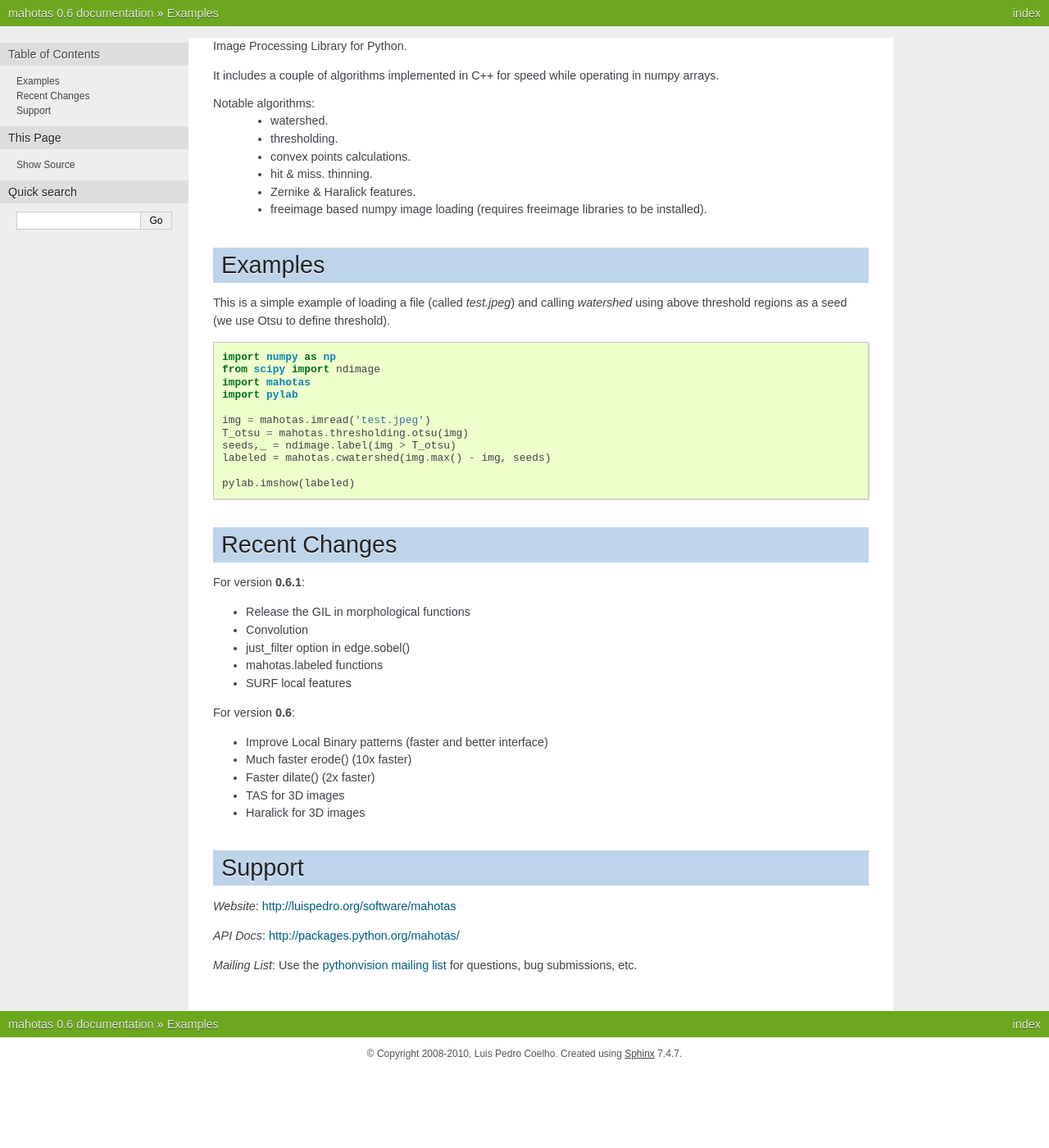
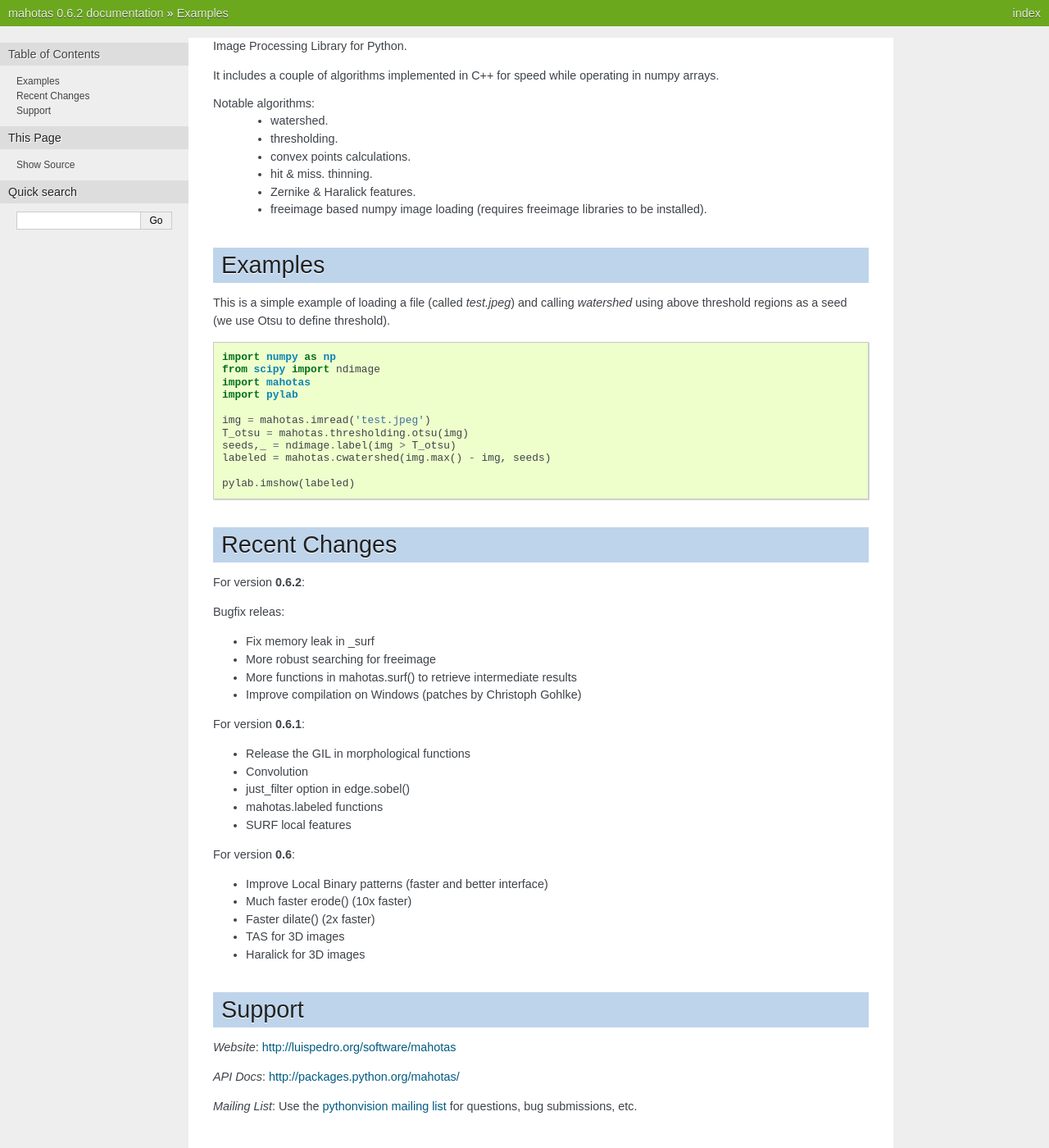
Before and after one commit to luispedro/mahotas, a Sphinx documentation site: the page built from docs/source/readme.rst, in a window 1280 px wide and 1400 px high. Shown: the whole window at 82% size. Built offline with Sphinx 7.4.7, drawn with Linux system fonts in a browser that asks for light colours; formulas are drawn with MathJax 3; some of the changed text lies outside the part shown.

Commit message:
BLD: Update version number & list changes
This is preparing a new, bugfix-only, release.

```diff
--- a/docs/source/conf.py
+++ b/docs/source/conf.py
@@ -52,9 +52,9 @@ copyright = u'2008-2010, Luis Pedro Coelho'
 # built documents.
 #
 # The short X.Y version.
-version = '0.6'
+version = '0.6.2'
 # The full version, including alpha/beta/rc tags.
-release = '0.6'
+release = '0.6.2'
 
 # The language for content autogenerated by Sphinx. Refer to documentation
 # for a list of supported languages.
--- a/docs/source/readme.rst
+++ b/docs/source/readme.rst
@@ -40,6 +40,15 @@ threshold).
 Recent Changes
 --------------
 
+For version **0.6.2**:
+
+Bugfix releas:
+
+- Fix memory leak in _surf
+- More robust searching for freeimage
+- More functions in mahotas.surf() to retrieve intermediate results
+- Improve compilation on Windows (patches by Christoph Gohlke)
+
 For version **0.6.1**:
 
 - Release the GIL in morphological functions
```
Also changed, not shown: README.rst (+11 -1 lines), 2 other files.
